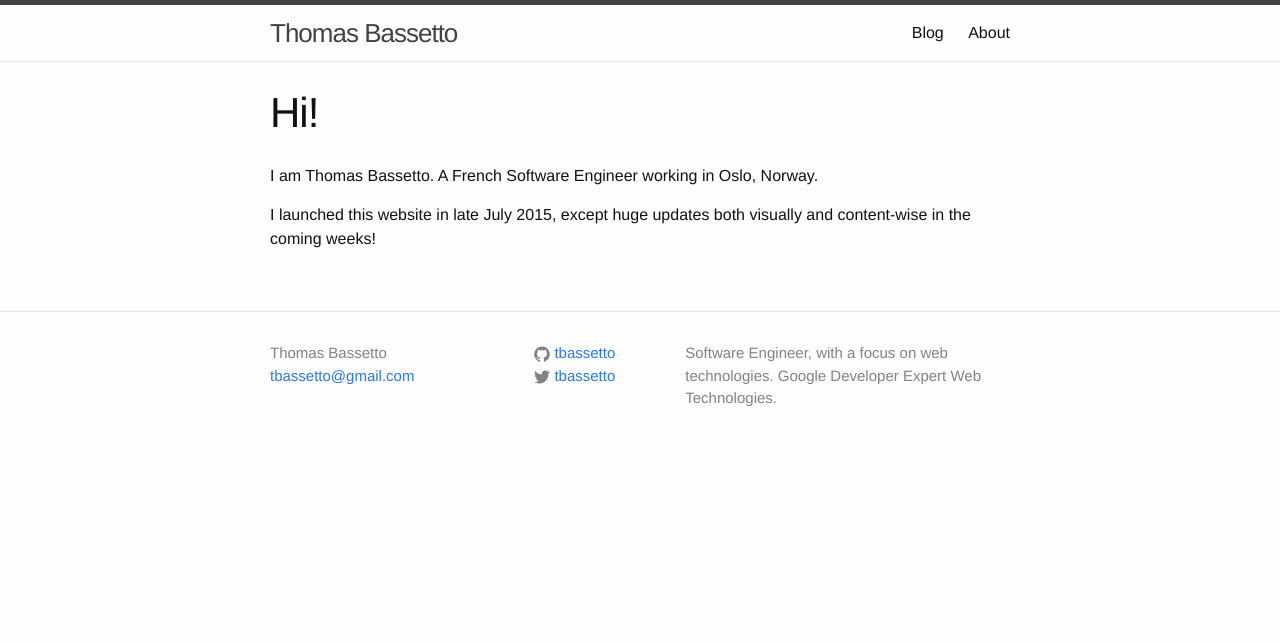
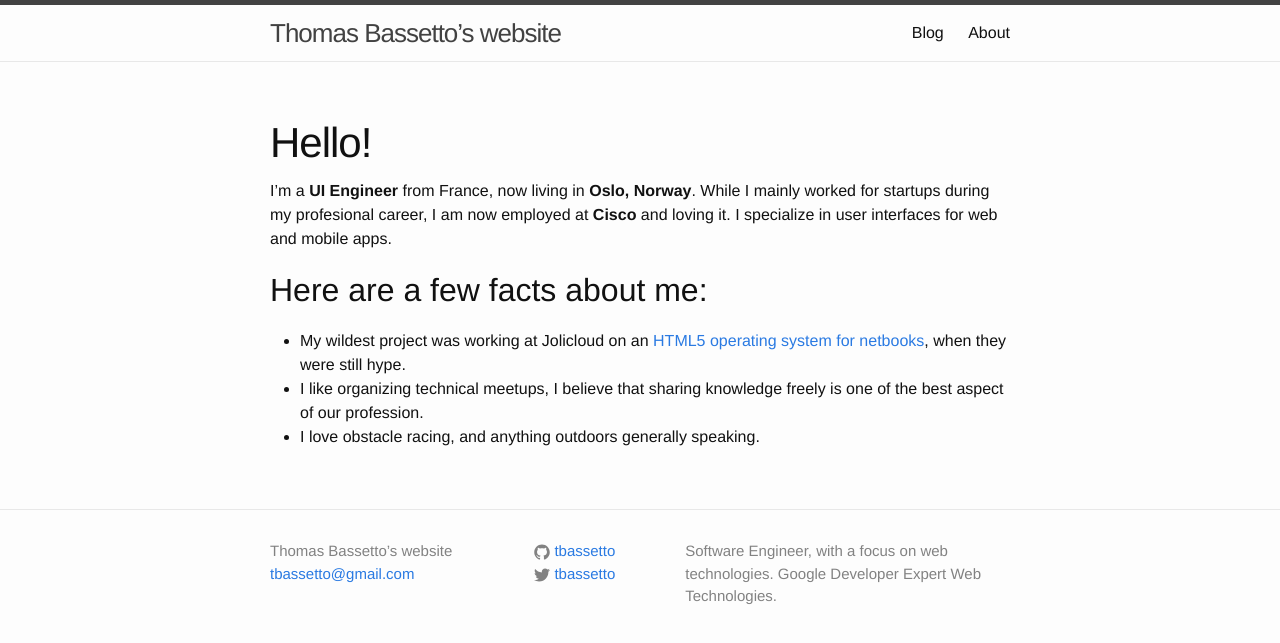
Before and after one commit to tbassetto/thomasbassetto.com-legacy, a Jekyll site: the page built from index.md, in a window 1280 px wide. Shown: the top 643 px of the page. Built offline with Jekyll 4.4.1, drawn with Linux system fonts in a browser that asks for light colours.

Commit message:
Update website

```diff
--- a/_config.yml
+++ b/_config.yml
@@ -1,5 +1,5 @@
 # Site settings
-title: Thomas Bassetto
+title: Thomas Bassetto’s website
 email: tbassetto@gmail.com
 description: > # this means to ignore newlines until "baseurl:"
   Software Engineer, with a focus on web technologies. Google Developer Expert Web Technologies.
--- a/index.md
+++ b/index.md
@@ -1,8 +1,13 @@
 ---
 layout: page
-title: "Hi!"
 ---
 
-I am Thomas Bassetto. A French Software Engineer working in Oslo, Norway.
+<h1 class="post-title">Hello!</h1>
 
-I launched this website in late July 2015, except huge updates both visually and content-wise in the coming weeks!
+I’m a **UI Engineer** from France, now living in **Oslo, Norway**. While I mainly worked for startups during my profesional career, I am now employed at **Cisco** and loving it. I specialize in user interfaces for web and mobile apps.
+
+## Here are a few facts about me:
+
+* My wildest project was working at Jolicloud on an [HTML5 operating system for netbooks](https://www.jolicloud.com/jolios), when they were still hype.
+* I like organizing technical meetups, I believe that sharing knowledge freely is one of the best aspect of our profession.
+* I love obstacle racing, and anything outdoors generally speaking.
--- /dev/null
+++ b/robots.txt
@@ -0,0 +1,4 @@
+User-agent: *
+Allow: /
+
+Sitemap: http://thomasbassetto.com/sitemap.xml
```
Also changed, not shown: _pages/about/index.md (+4 -4 lines), Gemfile.lock, 1 other file.
